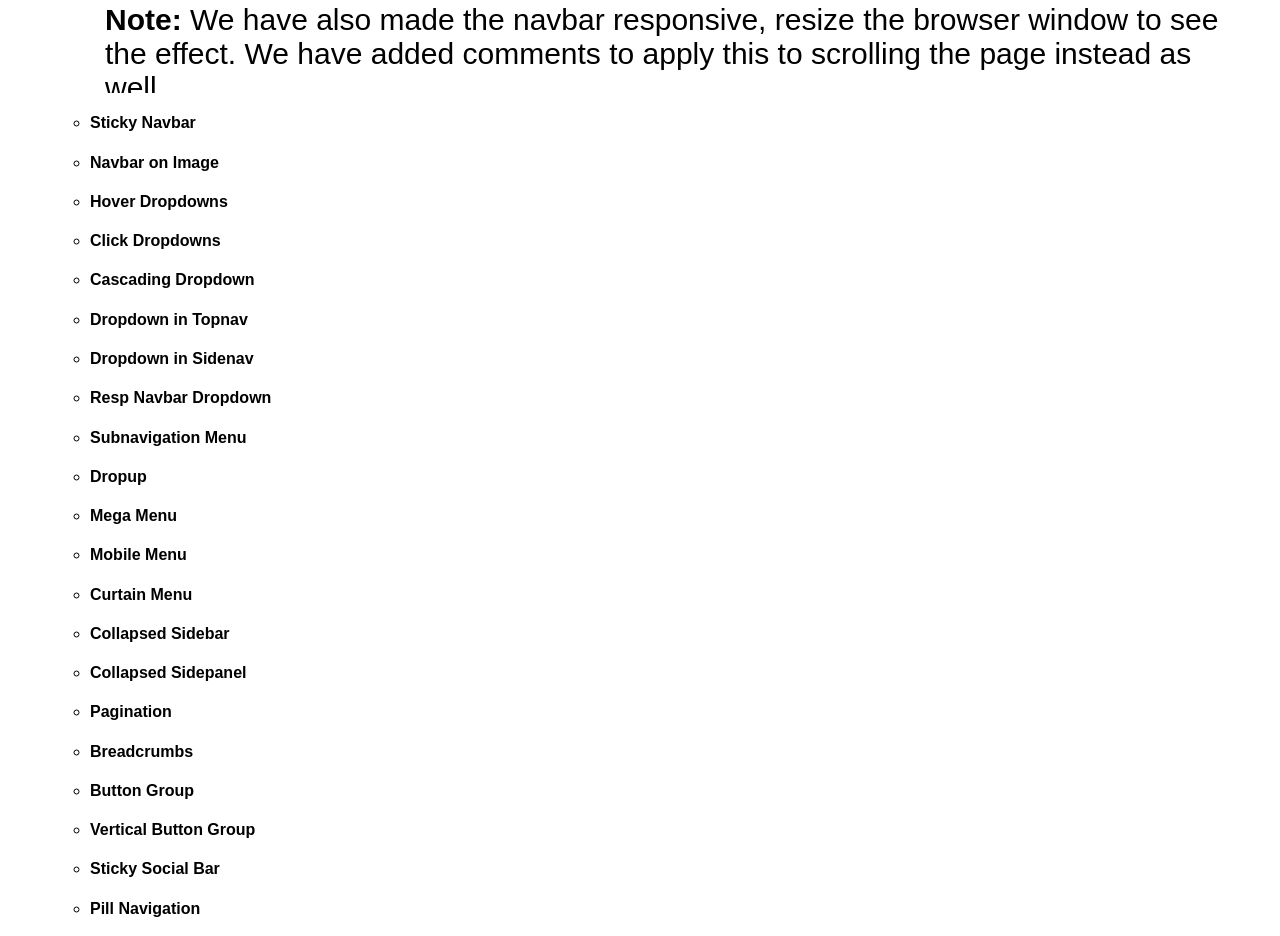
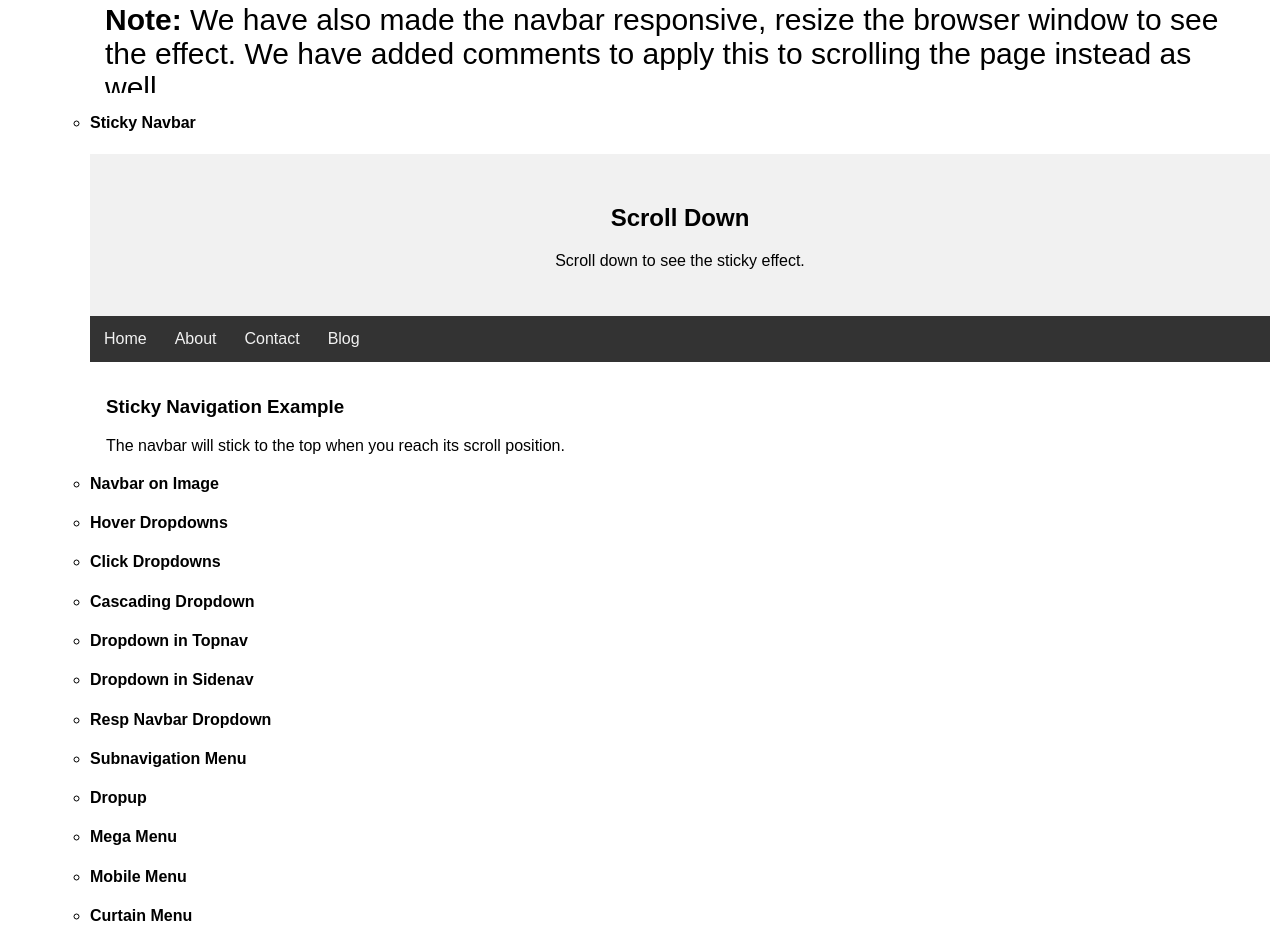
Before and after one commit to ChrisBrowne01/Code-Efficient-How-To-Snippets, a plain HTML site: page index.html in a window 1280 px wide. Shown: the part 7856-8792 px from the top of the page. Drawn offline with Linux system fonts and the light colour scheme.

Commit message:
Added Sticky navbar snippet

```diff
--- a/index.html
+++ b/index.html
@@ -2124,9 +2124,76 @@
                         </script>
                     </li>
                     <li><h4>Sticky Navbar</h4>
-                        <style id="olb-test-UK2024034-style"></style>
-                        <div id="olb-test-UK2024034"></div>
-                        <script></script>
+                        <style id="olb-test-UK2024034-style">
+                            #olb-test-UK2024034 {
+                                overflow-y: scroll;
+                                height: 300px;
+                            }
+                            #olb-test-UK2024034 .header {
+                                background-color: #f1f1f1;
+                                padding: 30px;
+                                text-align: center;
+                            }
+                            /* Style the navbar */
+                            #olb-test-UK2024034 #navbar {
+                            overflow: hidden;
+                            background-color: #333;
+                            }
+
+                            /* Navbar links */
+                            #olb-test-UK2024034 #navbar a {
+                            float: left;
+                            display: block;
+                            color: #f2f2f2;
+                            text-align: center;
+                            padding: 14px;
+                            text-decoration: none;
+                            }
+
+                            /* Page content */
+                            #olb-test-UK2024034 .content {
+                            padding: 16px;
+                            }
+
+                            /* The sticky class is added to the navbar with JS when it reaches its scroll position */
+                            #olb-test-UK2024034 .sticky {
+                            position: sticky;
+                            top: 0;
+                            width: 100%;
+                            }
+                            #olb-test-UK2024034 .sticky + .content {
+                                padding-top: 60px;
+                            }
+                        </style>
+                        <div id="olb-test-UK2024034">
+                            <div class="header">
+                                <h2>Scroll Down</h2>
+                                <p>Scroll down to see the sticky effect.</p>
+                            </div>
+                            <div id="navbar">
+                                <a href="#home">Home</a>
+                                <a href="#about">About</a>
+                                <a href="#contact">Contact</a>
+                                <a href="#blog">Blog</a>
+                            </div>
+                            <div class="content">
+                                <h3>Sticky Navigation Example</h3>
+                                <p>The navbar will stick to the top when you reach its scroll position.</p>
+                                <p>Some text to enable scrolling.. Lorem ipsum dolor sit amet, illum definitiones no quo, maluisset concludaturque et eum, altera fabulas ut quo. Atqui causae gloriatur ius te, id agam omnis evertitur eum. Affert laboramus repudiandae nec et. Inciderint efficiantur his ad. Eum no molestiae voluptatibus.</p>
+                                <p>Some text to enable scrolling.. Lorem ipsum dolor sit amet, illum definitiones no quo, maluisset concludaturque et eum, altera fabulas ut quo. Atqui causae gloriatur ius te, id agam omnis evertitur eum. Affert laboramus repudiandae nec et. Inciderint efficiantur his ad. Eum no molestiae voluptatibus.</p>
+                                <p>Some text to enable scrolling.. Lorem ipsum dolor sit amet, illum definitiones no quo, maluisset concludaturque et eum, altera fabulas ut quo. Atqui causae gloriatur ius te, id agam omnis evertitur eum. Affert laboramus repudiandae nec et. Inciderint efficiantur his ad. Eum no molestiae voluptatibus.</p>
+                                <p>Some text to enable scrolling.. Lorem ipsum dolor sit amet, illum definitiones no quo, maluisset concludaturque et eum, altera fabulas ut quo. Atqui causae gloriatur ius te, id agam omnis evertitur eum. Affert laboramus repudiandae nec et. Inciderint efficiantur his ad. Eum no molestiae voluptatibus.</p>
+                                <p>Some text to enable scrolling.. Lorem ipsum dolor sit amet, illum definitiones no quo, maluisset concludaturque et eum, altera fabulas ut quo. Atqui causae gloriatur ius te, id agam omnis evertitur eum. Affert laboramus repudiandae nec et. Inciderint efficiantur his ad. Eum no molestiae voluptatibus.</p>
+                                <p>Some text to enable scrolling.. Lorem ipsum dolor sit amet, illum definitiones no quo, maluisset concludaturque et eum, altera fabulas ut quo. Atqui causae gloriatur ius te, id agam omnis evertitur eum. Affert laboramus repudiandae nec et. Inciderint efficiantur his ad. Eum no molestiae voluptatibus.</p>
+                                <p>Some text to enable scrolling.. Lorem ipsum dolor sit amet, illum definitiones no quo, maluisset concludaturque et eum, altera fabulas ut quo. Atqui causae gloriatur ius te, id agam omnis evertitur eum. Affert laboramus repudiandae nec et. Inciderint efficiantur his ad. Eum no molestiae voluptatibus.</p>
+                              </div>
+                        </div>
+                        <script>
+                        document.querySelector("#olb-test-UK2024034").addEventListener("scroll", function() {
+                            const navbar = document.querySelector("#olb-test-UK2024034 #navbar");
+                            let sticky = navbar.offsetTop;
+                            (this.scrollTop + 8030 >= (sticky)) ? navbar.classList.add("sticky") : navbar.classList.remove("sticky");
+                        });</script>
                     </li>
                     <li><h4>Navbar on Image</h4>
                         <style id="olb-test-UK2024035-style"></style>
```
